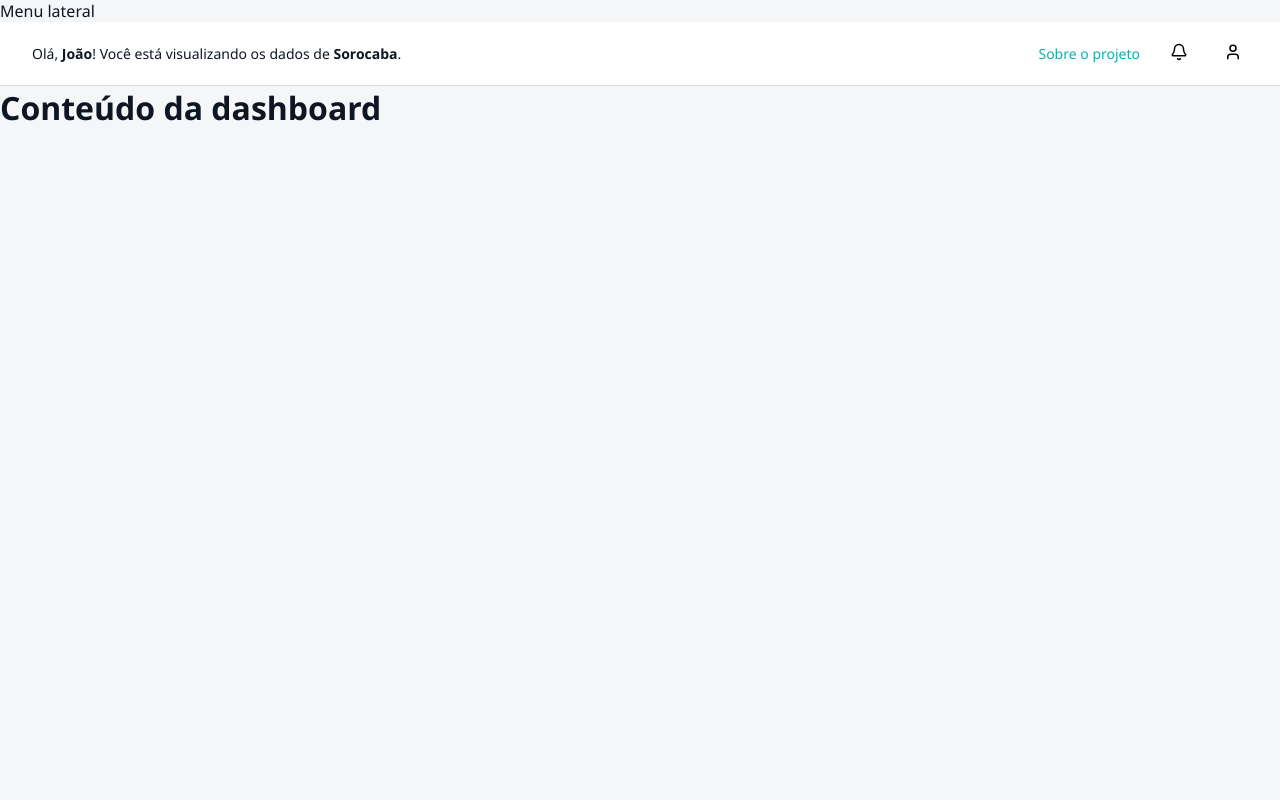
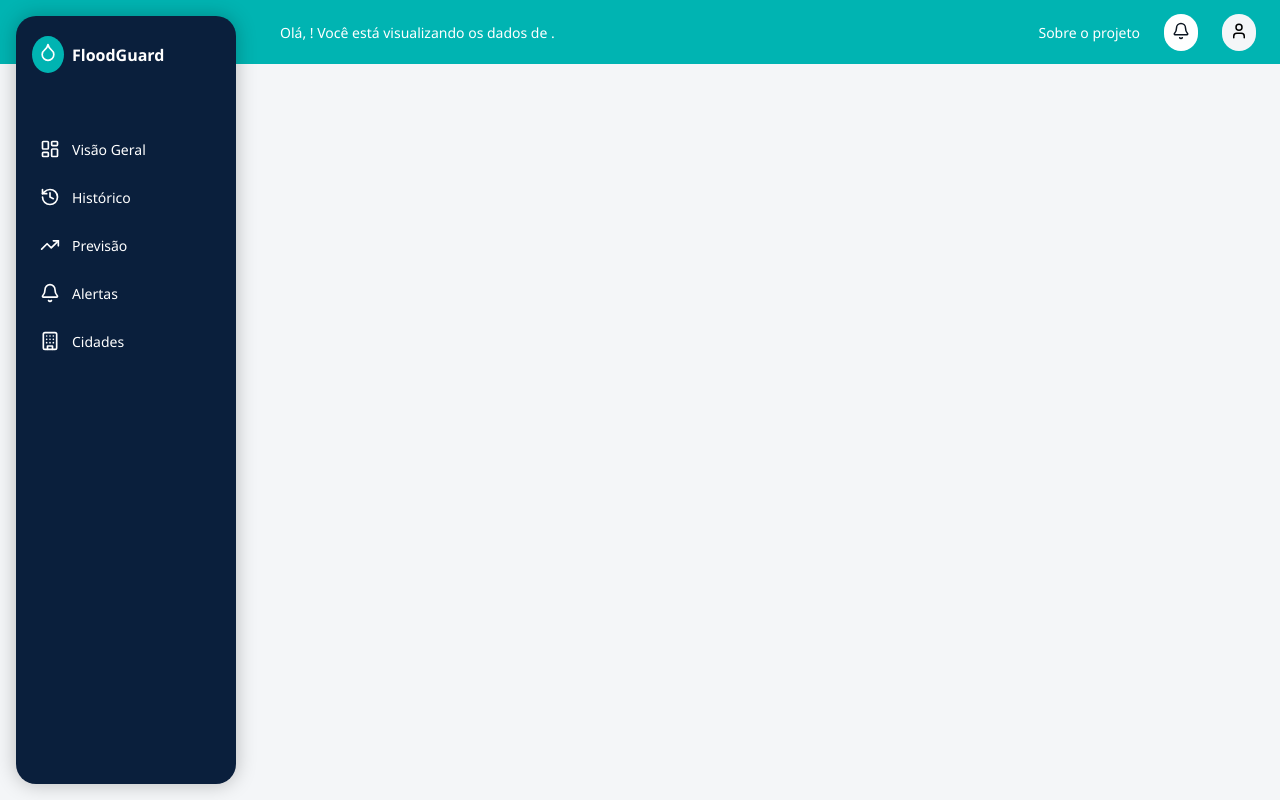
Before and after one commit to vicmariucha/flood-guard, a React (Vite) app: page / in a window 1280 px wide. Built offline with nearby package versions, Linux system fonts and the light colour scheme.

Commit message:
fix: ajusta alinhamento do conteúdo do Header para não sobrepor a Sidebar

```diff
--- a/src/components/Header.module.css
+++ b/src/components/Header.module.css
@@ -1,31 +1,39 @@
 .header {
-    background-color: white;
-    border-bottom: 1px solid #ddd;
   height: 64px;
+  width: 100vw;
+  background-color: #00B4B2;
+  color: white;
   display: flex;
   align-items: center;
   justify-content: space-between;
-    padding: 0 2rem;
+
+  position: fixed;
+  top: 0;
+  left: 0;
+  z-index: 5;
+
+  /* conteúdo depois da sidebar */
+  padding-left: 280px;
+  padding-right: 24px;
 }
+
 
 .left {
   font-size: 14px;
-    color: #0D1622;
-  }
-
-  .bold {
-    font-weight: 600;
+  font-weight: 500;
+  color: white;
 }
 
 .right {
   display: flex;
   align-items: center;
-    gap: 1.5rem;
+  gap: 24px;
 }
 
 .link {
   font-size: 14px;
-    color: #00B4B2;
+  font-weight: 500;
+  color: white;
   text-decoration: none;
 }
 
@@ -33,15 +41,19 @@
   text-decoration: underline;
 }
 
-  .iconButton {
-    background: none;
+.iconBtn {
+  padding: 8px;
+  border-radius: 9999px;
+  background-color: white;
+  color: #0d1622;
   border: none;
-    padding: 6px;
-    border-radius: 50%;
   cursor: pointer;
-    transition: background 0.2s;
 }
 
-  .iconButton:hover {
-    background-color: #f0f0f0;
+.userBtn {
+  padding: 8px;
+  border-radius: 9999px;
+  background-color: #f4f6f8;
+  border: none;
+  cursor: pointer;
 }
--- a/src/components/Header.tsx
+++ b/src/components/Header.tsx
@@ -15,8 +15,8 @@ function Header({ userName, cityName }: HeaderProps) {
       </div>
       <div className={styles.right}>
         <a href="#" className={styles.link}>Sobre o projeto</a>
-        <button className={styles.iconButton}><Bell size={18} /></button>
-        <button className={styles.iconButton}><User size={18} /></button>
+        <button className={styles.iconBtn}><Bell size={18} /></button>
+        <button className={styles.userBtn}><User size={18} /></button>
       </div>
     </header>
   );
--- /dev/null
+++ b/src/components/Layout.module.css
@@ -0,0 +1,17 @@
+.layoutContainer {
+    display: flex;
+    background-color: #f4f6f8;
+    min-height: 100vh;
+    position: relative;
+  }
+
+  .mainContent {
+    margin-left: 240px; /* espaço da sidebar */
+    width: calc(100% - 240px);
+    display: flex;
+    flex-direction: column;
+  }
+
+  .pageContent {
+    padding: 24px;
+  }
--- a/src/components/Layout.tsx
+++ b/src/components/Layout.tsx
@@ -1,17 +1,25 @@
-import { ReactNode } from "react";
+import { useState } from "react";
 import Header from "./Header";
 import Sidebar from "./Sidebar";
+import styles from "./Layout.module.css";
 
 interface LayoutProps {
-  children: ReactNode;
+  userName: string;
+  cityName: string;
 }
 
-function Layout({ children }: LayoutProps) {
+function Layout({ userName, cityName }: LayoutProps) {
+  const [activePage, setActivePage] = useState("dashboard");
+
   return (
-    <div>
-      <Sidebar />
-      <Header userName="João" cityName="Sorocaba" />
-      <main>{children}</main>
+    <div className={styles.layoutContainer}>
+      <Sidebar activePage={activePage} onPageChange={setActivePage} />
+      <div className={styles.mainContent}>
+        <Header userName={userName} cityName={cityName} />
+        <main className={styles.pageContent}>
+          <h1>{activePage}</h1>
+        </main>
+      </div>
     </div>
   );
 }
--- /dev/null
+++ b/src/components/Sidebar.module.css
@@ -0,0 +1,72 @@
+.sidebar {
+    position: fixed;
+    top: 16px;
+    left: 16px;
+    width: 220px;
+    height: calc(100vh - 32px);
+    background-color: #0a1f3c;
+    border-radius: 20px;
+    padding: 20px 16px;
+    display: flex;
+    flex-direction: column;
+    justify-content: flex-start;
+    box-shadow: 0 0 20px rgba(0, 0, 0, 0.25);
+    z-index: 10;
+    color: white;
+  }
+
+  .logoArea {
+    display: flex;
+    align-items: center;
+    gap: 8px;
+    margin-bottom: 32px;
+  }
+
+  .logoIcon {
+    background-color: #00B4B2;
+    padding: 6px;
+    border-radius: 50%;
+  }
+
+  .droplet {
+    color: white;
+  }
+
+  .logoText {
+    font-weight: bold;
+    font-size: 16px;
+  }
+
+  .nav {
+    display: flex;
+    flex-direction: column;
+    gap: 16px;
+    margin-top: 28px;
+  }
+
+  .navItem {
+    display: flex;
+    align-items: center;
+    gap: 12px;
+    color: white;
+    font-size: 14px;
+    text-decoration: none;
+    padding: 6px 8px;
+    border-radius: 8px;
+    transition: background 0.2s;
+  }
+
+  .navItem:hover {
+    background-color: #1a324f;
+  }
+
+  .footer {
+    display: flex;
+    flex-direction: column;
+    gap: 12px;
+    margin-top: 450px;
+  }
+
+  .logout {
+    color: #ff4d4d;
+  }
--- a/src/components/Sidebar.tsx
+++ b/src/components/Sidebar.tsx
@@ -1,7 +1,37 @@
-function Sidebar() {
+import {
+    LayoutDashboard,
+    History,
+    TrendingUp,
+    Bell,
+    Building,
+    Settings,
+    LogOut,
+    Droplet
+  } from "lucide-react";
+  import styles from "./Sidebar.module.css";
+
+  function Sidebar() {
     return (
-      <aside>
-        <p>Menu lateral</p>
+      <aside className={styles.sidebar}>
+        <div className={styles.logoArea}>
+          <div className={styles.logoIcon}>
+            <Droplet size={20} className={styles.droplet} />
+          </div>
+          <span className={styles.logoText}>FloodGuard</span>
+        </div>
+
+        <nav className={styles.nav}>
+          <a href="#" className={styles.navItem}><LayoutDashboard size={20} /> Visão Geral</a>
+          <a href="#" className={styles.navItem}><History size={20} /> Histórico</a>
+          <a href="#" className={styles.navItem}><TrendingUp size={20} /> Previsão</a>
+          <a href="#" className={styles.navItem}><Bell size={20} /> Alertas</a>
+          <a href="#" className={styles.navItem}><Building size={20} /> Cidades</a>
+        </nav>
+
+        <div className={styles.footer}>
+          <a href="#" className={styles.navItem}><Settings size={20} /> Configurações</a>
+          <a href="#" className={`${styles.navItem} ${styles.logout}`}><LogOut size={20} /> Sair</a>
+        </div>
       </aside>
     );
   }
```
Lines whose indentation alone changed are shown as unchanged.
